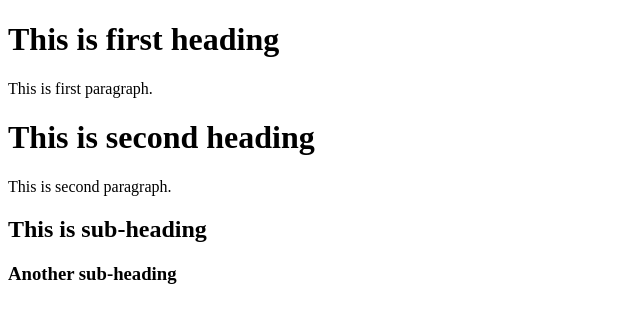
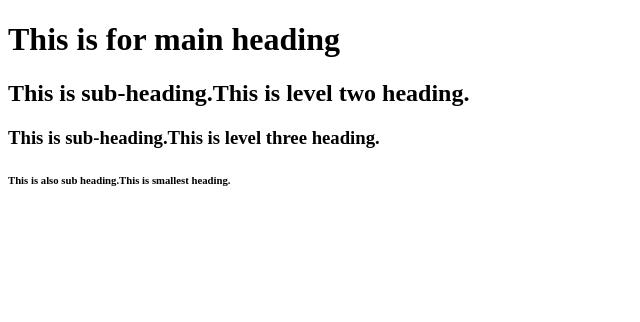
Before and after one commit to sajid-munawar/HTML-learning, a plain HTML site: page first.html in a window 1280 px wide. Shown: the whole page, without its empty margins (0-640 px from the left). Drawn offline with Linux system fonts and the light colour scheme.

Commit message:
added multi-level headings

```diff
--- a/first.html
+++ b/first.html
@@ -6,11 +6,9 @@
     <title>Html page creation</title>
 </head>
 <body>
-    <h1>This is first heading</h1>
-    <p>This is first paragraph.</p>
-    <h1>This is second heading</h1>
-    <p>This is second paragraph.</p>
-    <h2>This is sub-heading</h2>
-    <h3>Another sub-heading</h3>
+    <h1>This is for main heading</h1>
+    <h2>This is sub-heading.This is level two heading.</h2>
+    <h3>This is sub-heading.This is level three heading.</h3>
+    <h6>This is also sub heading.This is smallest heading.</h6>
 </body>
 </html>
```
